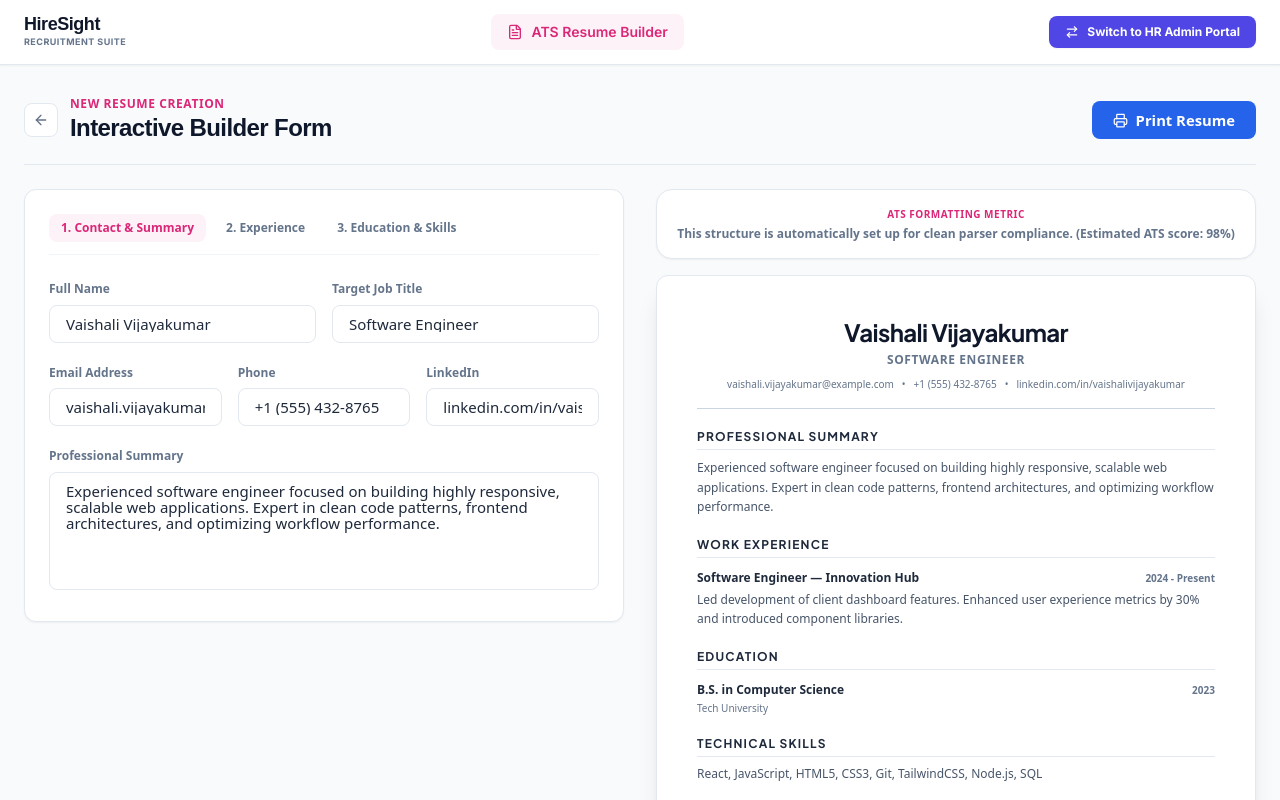
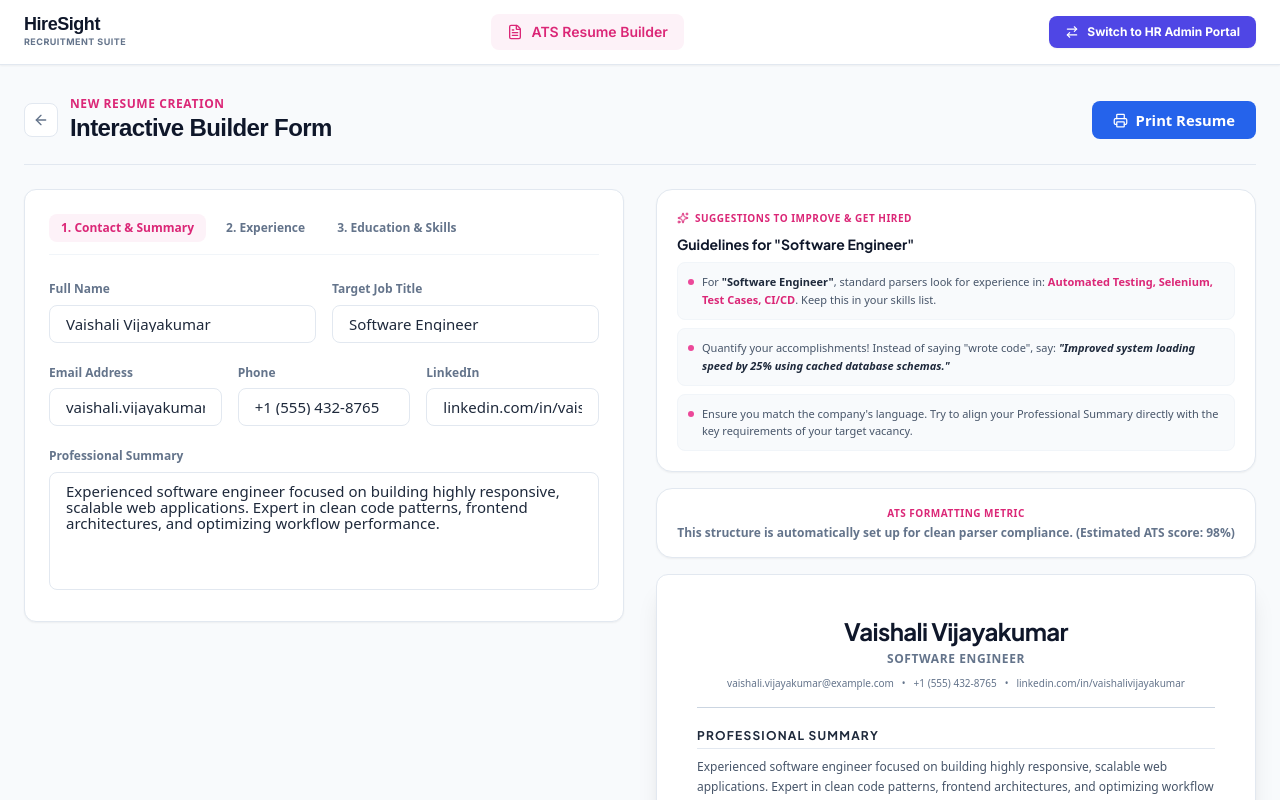
Before and after one commit to Vaishali-vijayakumar/Hiresight, a React (Vite) app in the folder client/: page /candidate in a window 1280 px wide. Both pictures are taken after a click on the element 408 px from the left and 499 px from the top of the page. Shown: the top 800 px of the page. Built offline with nearby package versions, Linux system fonts and the light colour scheme.

Commit message:
Auto-populate skills field based on targetRole, add dynamic improvement guidelines container to builder preview, and remove Paste Box in auditor

```diff
--- a/client/src/pages/CandidatePortal.jsx
+++ b/client/src/pages/CandidatePortal.jsx
@@ -37,7 +37,14 @@ const CandidatePortal = () => {
 
   const handleBuilderFieldChange = (e) => {
     const { name, value } = e.target;
-    setBuilderData(prev => ({ ...prev, [name]: value }));
+    setBuilderData(prev => {
+      const updated = { ...prev, [name]: value };
+      if (name === 'targetRole') {
+        const keywords = getDynamicKeywordsForRole(value);
+        updated.skills = keywords.slice(0, 8).join(', ');
+      }
+      return updated;
+    });
   };
 
   const handleExpChange = (id, field, val) => {
@@ -563,8 +570,38 @@ const CandidatePortal = () => {
               </div>
 
               {/* Styled Preview Column */}
-              <div className="lg:col-span-6">
-                <div className="bg-white border border-slate-200 rounded-2xl p-4 shadow-sm text-center mb-4">
+              <div className="lg:col-span-6 space-y-4">
+                {/* Dynamic Tips & Improving Suggestions */}
+                <div className="bg-white border border-slate-200 rounded-2xl p-5 shadow-sm no-print">
+                  <div className="flex items-center gap-1.5 text-pink-600 text-[10px] font-bold uppercase tracking-wider mb-2">
+                    <Sparkles size={12} />
+                    <span>Suggestions to Improve & Get Hired</span>
+                  </div>
+                  <h4 className="text-sm font-extrabold text-slate-900 mb-2">Guidelines for "{builderData.targetRole || 'your target role'}"</h4>
+
+                  <div className="space-y-2">
+                    <div className="p-2.5 bg-slate-50 rounded-lg border border-slate-100 flex items-start gap-2">
+                      <span className="w-1.5 h-1.5 rounded-full bg-pink-500 mt-1.5 shrink-0" />
+                      <p className="text-[11px] text-slate-600 font-medium leading-relaxed">
+                        For <span className="font-bold text-slate-800">"{builderData.targetRole}"</span>, standard parsers look for experience in: <span className="font-bold text-pink-600">{getDynamicKeywordsForRole(builderData.targetRole).slice(0, 4).join(', ')}</span>. Keep this in your skills list.
+                      </p>
+                    </div>
+                    <div className="p-2.5 bg-slate-50 rounded-lg border border-slate-100 flex items-start gap-2">
+                      <span className="w-1.5 h-1.5 rounded-full bg-pink-500 mt-1.5 shrink-0" />
+                      <p className="text-[11px] text-slate-600 font-medium leading-relaxed">
+                        Quantify your accomplishments! Instead of saying "wrote code", say: <span className="italic font-bold text-slate-800">"Improved system loading speed by 25% using cached database schemas."</span>
+                      </p>
+                    </div>
+                    <div className="p-2.5 bg-slate-50 rounded-lg border border-slate-100 flex items-start gap-2">
+                      <span className="w-1.5 h-1.5 rounded-full bg-pink-500 mt-1.5 shrink-0" />
+                      <p className="text-[11px] text-slate-600 font-medium leading-relaxed">
+                        Ensure you match the company's language. Try to align your Professional Summary directly with the key requirements of your target vacancy.
+                      </p>
+                    </div>
+                  </div>
+                </div>
+
+                <div className="bg-white border border-slate-200 rounded-2xl p-4 shadow-sm text-center no-print">
                   <span className="text-[10px] text-pink-600 font-bold uppercase tracking-wider block">ATS Formatting Metric</span>
                   <p className="text-xs text-slate-500 font-semibold mt-1">This structure is automatically set up for clean parser compliance. (Estimated ATS score: 98%)</p>
                 </div>
@@ -677,7 +714,7 @@ const CandidatePortal = () => {
                   </p>
                 </div>
 
-                <div className="grid grid-cols-1 md:grid-cols-2 gap-8 max-w-4xl w-full">
+                <div className="max-w-xl w-full">
 
                   {/* File Upload Zone */}
                   <motion.div
@@ -701,7 +738,7 @@ const CandidatePortal = () => {
                         Upload your current PDF, DOCX, or TXT resume to audit it against target keywords and obtain layout optimization suggestions.
                       </p>
 
-                      <div className="border border-dashed border-slate-200 rounded-xl p-6 bg-slate-50 text-center hover:bg-slate-100/50 transition-colors relative cursor-pointer">
+                      <div className="border border-dashed border-slate-200 rounded-xl p-8 bg-slate-50 text-center hover:bg-slate-100/50 transition-colors relative cursor-pointer">
                         <input
                           type="file"
                           id="auditor-file-upload"
@@ -713,38 +750,6 @@ const CandidatePortal = () => {
                         <p className="text-[10px] text-slate-400 mt-0.5">Supports PDF, DOCX, or TXT formats</p>
                       </div>
                     </div>
-                  </motion.div>
-
-                  {/* Paste Box */}
-                  <motion.div
-                    whileHover={{ y: -4 }}
-                    className="bg-white border border-slate-200 rounded-2xl p-8 flex flex-col justify-between shadow-sm"
-                  >
-                    <div>
-                      <div className="w-12 h-12 bg-pink-50 border border-pink-100 rounded-xl flex items-center justify-center text-pink-600 mb-6">
-                        <PenTool size={24} />
-                      </div>
-                      <h3 className="text-xl font-bold text-slate-900 font-outfit mb-2">Paste Resume Text</h3>
-                      <p className="text-slate-500 text-sm leading-relaxed mb-4">
-                        Paste your resume content directly to view your score and suggested keywords immediately.
-                      </p>
-
-                      <textarea
-                        rows={4}
-                        value={auditorText}
-                        onChange={(e) => setAuditorText(e.target.value)}
-                        className="input-field text-xs font-sans bg-slate-50 resize-none h-[110px] mb-2"
-                        placeholder="Paste experience, skills, and summary here..."
-                      />
-                    </div>
-
-                    <button
-                      onClick={handlePasteSubmit}
-                      className="w-full py-3 bg-indigo-600 hover:bg-indigo-500 text-white font-bold rounded-xl text-xs transition-colors flex items-center justify-center gap-1"
-                    >
-                      <span>Analyze Text</span>
-                      <ChevronRight />
-                    </button>
                   </motion.div>
                 </div>
               </div>
```
